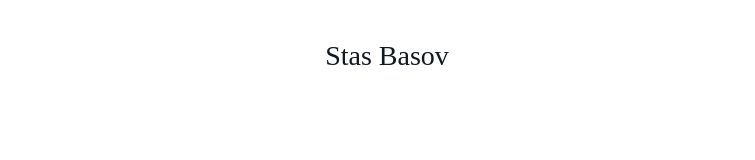
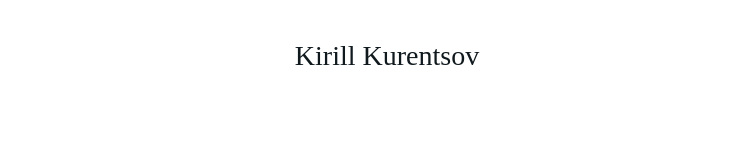
Before and after one commit to Segodnya/portfolio-flexbox, a plain HTML site: page index.html in a window 1280 px wide. Shown: the top 160 px of the page, without its empty margins (261-1016 px from the left). Drawn offline with Linux system fonts and the light colour scheme.

Commit message:
fix header__link

```diff
--- a/index.html
+++ b/index.html
@@ -18,7 +18,7 @@
   </head>
   <body class="page">
     <header class="header">
-      <a href="#" class="header__link" lang="en">Stas Basov</a>
+      <a href="#" class="header__link" lang="en">Kirill Kurentsov</a>
     </header>
     <nav class="menu">
       <a href="#" class="menu__link">Первые шаги в HTML и CSS</a>
```
